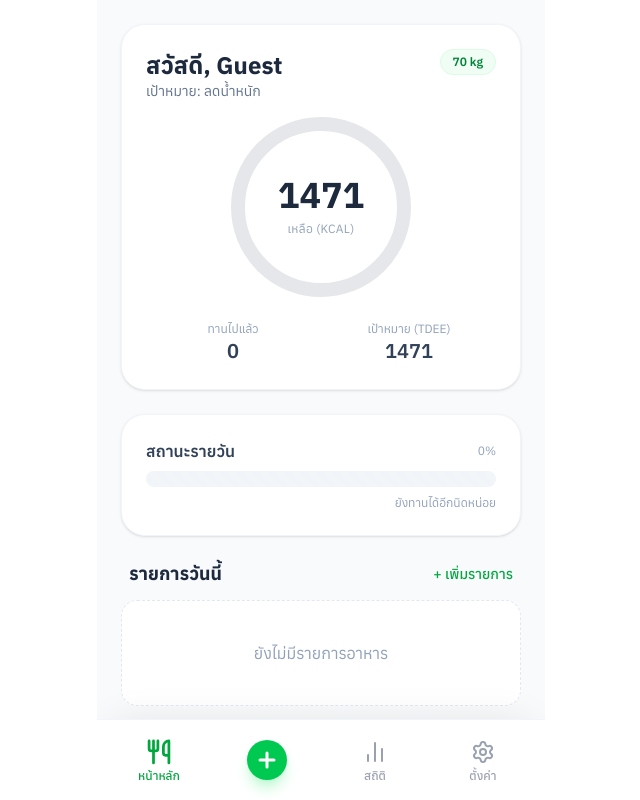
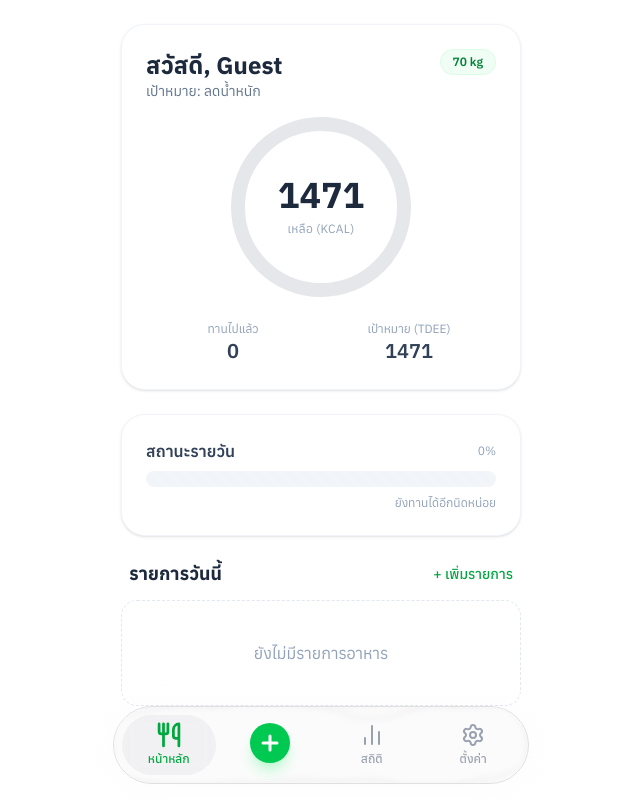
Before and after one commit to ChakkritGit/CalorieFlow, a React (Vite) app: page / in a window 1280 px wide. Shown: the whole page, without its empty margins (319-959 px from the left). Built offline with nearby package versions, Linux system fonts and the light colour scheme.

Commit message:
add liqiud effect

```diff
--- a/src/App.tsx
+++ b/src/App.tsx
@@ -34,6 +34,7 @@ import {
 } from './types/types'
 // import { estimateCalories } from './services/geminiService'
 import { CircularProgress } from './components/CircularProgress'
+import LiquidEffect from './components/LiquidEffect'
 
 // --- Constants ---
 const STORAGE_KEY_USER = 'calorieflow_user'
@@ -96,8 +97,8 @@ const TabButton: React.FC<{
 }> = ({ active, onClick, icon, label }) => (
   <button
     onClick={onClick}
-    className={`flex flex-col items-center justify-center w-full py-2 transition-colors cursor-pointer ${
-      active ? 'text-green-600' : 'text-gray-400 hover:text-gray-600'
+    className={`flex flex-col items-center justify-center w-full py-2 transition-colors cursor-pointer rounded-4xl ${
+      active ? 'text-green-600 bg-gray-400/10 backdrop-blur-sm' : 'text-gray-400 hover:text-gray-600'
     }`}
   >
     <div className={`mb-1 ${active ? 'scale-110' : ''} transition-transform`}>
@@ -930,9 +931,9 @@ export default function App () {
     )
 
   return (
-    <div className='max-w-md mx-auto h-screen bg-slate-50 flex flex-col overflow-hidden relative font-sans text-slate-900'>
+    <div className='max-w-md mx-auto h-screen font-sans overflow-hidden text-slate-900'>
       {/* Content Area */}
-      <main className='flex-1 overflow-y-auto no-scrollbar p-6'>
+      <main className='h-full overflow-y-auto no-scrollbar p-6'>
         {activeTab === 'dashboard' && renderDashboard()}
         {activeTab === 'add' && renderAddFood()}
         {activeTab === 'stats' && renderStats()}
@@ -940,8 +941,13 @@ export default function App () {
       </main>
 
       {/* Bottom Navigation */}
-      <nav className='absolute bottom-0 w-full bg-white border-t border-slate-100 pb-safe shadow-[0_-10px_40px_-15px_rgba(0,0,0,0.1)]'>
-        <div className='flex justify-around items-center px-2 pb-2 pt-3'>
+      <div className='p-4 sticky bottom-0'>
+        <LiquidEffect
+          tintColor='#dfdfdf'
+          distortion={40}
+          className='absolute bottom-0 w-full border border-[#dfdfdf]'
+        >
+          <div className='flex justify-around items-center p-2 gap-2'>
             <TabButton
               active={activeTab === 'dashboard'}
               onClick={() => setActiveTab('dashboard')}
@@ -986,7 +992,8 @@ export default function App () {
               label='ตั้งค่า'
             />
           </div>
-      </nav>
+        </LiquidEffect>
+      </div>
     </div>
   )
 }
--- /dev/null
+++ b/src/components/LiquidEffect.tsx
@@ -0,0 +1,102 @@
+import React, {
+  useEffect,
+  useId,
+  useState,
+  type CSSProperties,
+  type ReactNode
+} from 'react'
+
+interface LiquidCardProps {
+  children?: ReactNode
+  className?: string
+  style?: CSSProperties
+  tintColor?: string
+  tintOpacity?: number
+  frostBlur?: number
+  distortion?: number
+  noiseFreq?: number
+}
+
+interface LiquidStyle extends CSSProperties {
+  '--tint-rgb'?: string
+  '--tint-opacity'?: number | string
+  '--frost-blur'?: string
+  '--distortion-filter'?: string
+}
+
+const hexToRgb = (hex: string): string => {
+  const result = /^#?([a-f\d]{2})([a-f\d]{2})([a-f\d]{2})$/i.exec(hex)
+  return result
+    ? `${parseInt(result[1], 16)}, ${parseInt(result[2], 16)}, ${parseInt(
+        result[3],
+        16
+      )}`
+    : '0, 0, 0'
+}
+
+const LiquidEffect: React.FC<LiquidCardProps> = ({
+  children,
+  className = '',
+  style = {},
+  tintColor = '#000000',
+  tintOpacity = 0.13,
+  frostBlur = 3,
+  distortion = 25,
+  noiseFreq = 0.01
+}) => {
+  const [isSupported, setIsSupported] = useState(true)
+
+  useEffect(() => {
+    const supported =
+      CSS.supports('backdrop-filter', 'blur(1px)') ||
+      CSS.supports('-webkit-backdrop-filter', 'blur(1px)')
+    setIsSupported(supported)
+  }, [])
+
+  const uniqueId = useId().replace(/:/g, '')
+  const filterId = `liquid-filter-${uniqueId}`
+
+  const cssVars: LiquidStyle = {
+    ...style,
+    '--tint-rgb': hexToRgb(tintColor),
+    '--tint-opacity': isSupported ? tintOpacity : 1,
+    '--frost-blur': `${frostBlur}px`,
+    '--distortion-filter': `url(#${filterId})`
+  }
+
+  return (
+    <div
+      className={`liquid-card ${className}`}
+      style={cssVars as CSSProperties}
+    >
+      <div style={{ position: 'relative', zIndex: 1 }}>{children}</div>
+      <svg
+        width='0'
+        height='0'
+        style={{ position: 'absolute', pointerEvents: 'none' }}
+      >
+        <defs>
+          <filter id={filterId} x='-20%' y='-20%' width='140%' height='140%'>
+            <feTurbulence
+              type='fractalNoise'
+              baseFrequency={`${noiseFreq} ${noiseFreq}`}
+              numOctaves='2'
+              seed='5'
+              result='noise'
+            />
+            <feGaussianBlur in='noise' stdDeviation='2' result='blurred' />
+            <feDisplacementMap
+              in='SourceGraphic'
+              in2='blurred'
+              scale={distortion}
+              xChannelSelector='R'
+              yChannelSelector='G'
+            />
+          </filter>
+        </defs>
+      </svg>
+    </div>
+  )
+}
+
+export default LiquidEffect
--- a/src/index.css
+++ b/src/index.css
@@ -56,7 +56,58 @@
 .no-scrollbar::-webkit-scrollbar {
   display: none;
 }
+
 .no-scrollbar {
   -ms-overflow-style: none;
   scrollbar-width: none;
 }
+
+.liquid-card {
+  position: relative;
+  border-radius: 48px;
+  isolation: isolate;
+  overflow: hidden;
+  box-shadow: 0 4px 30px rgba(223, 223, 223, 0.1);
+  background: transparent;
+  --tint-rgb: 0, 0, 0;
+  --tint-opacity: 0.3;
+  --frost-blur: 6px;
+}
+
+.liquid-card::before {
+  content: "";
+  position: absolute;
+  inset: 0;
+  z-index: -1;
+  box-shadow: inset 0 0 14px -5px rgba(223, 223, 223, 0.4);
+
+  /* --- FALLBACK --- */
+  /* ถ้าไม่รองรับ backdrop-filter ให้ใช้สีที่เข้มขึ้น (เช่น 0.85) เพื่อให้อ่านง่าย */
+  background-color: rgba(var(--tint-rgb), 1);
+  pointer-events: none;
+  transition: background-color 0.3s ease;
+}
+
+/* ตรวจสอบการรองรับ backdrop-filter */
+@supports (backdrop-filter: blur(1px)) or (-webkit-backdrop-filter: blur(1px)) {
+  .liquid-card::before {
+    /* ถ้าเครื่องรองรับ ให้ใช้ opacity ต่ำๆ ตามที่ตั้งค่ามา */
+    background-color: rgba(var(--tint-rgb), var(--tint-opacity));
+  }
+
+  .liquid-card::after {
+    content: "";
+    position: absolute;
+    inset: 0;
+    z-index: -2;
+
+    /* ใส่ทั้ง blur ปกติ และ distortion filter */
+    /* หมายเหตุ: distortion filter ใน backdrop-filter อาจไม่ได้ทำงานในทุก browser */
+    backdrop-filter: blur(var(--frost-blur)) var(--distortion-filter);
+    -webkit-backdrop-filter: blur(var(--frost-blur)) var(--distortion-filter);
+
+    /* ขยายขนาดเล็กน้อยเพื่อลบขอบขาว/ขอบคมที่เกิดจาก filter */
+    transform: scale(1.1);
+    pointer-events: none;
+  }
+}
```
Lines whose indentation alone changed are shown as unchanged.
